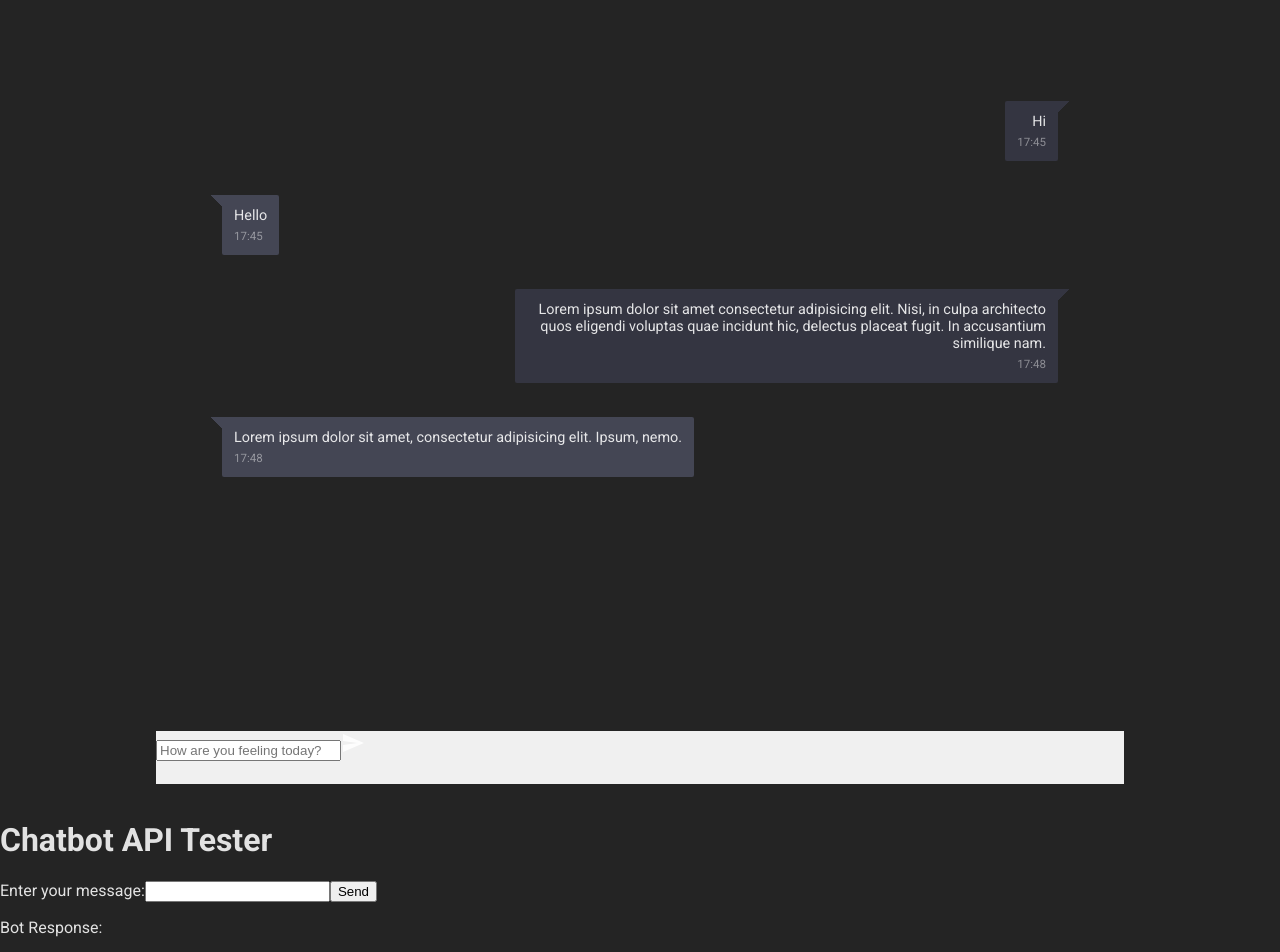
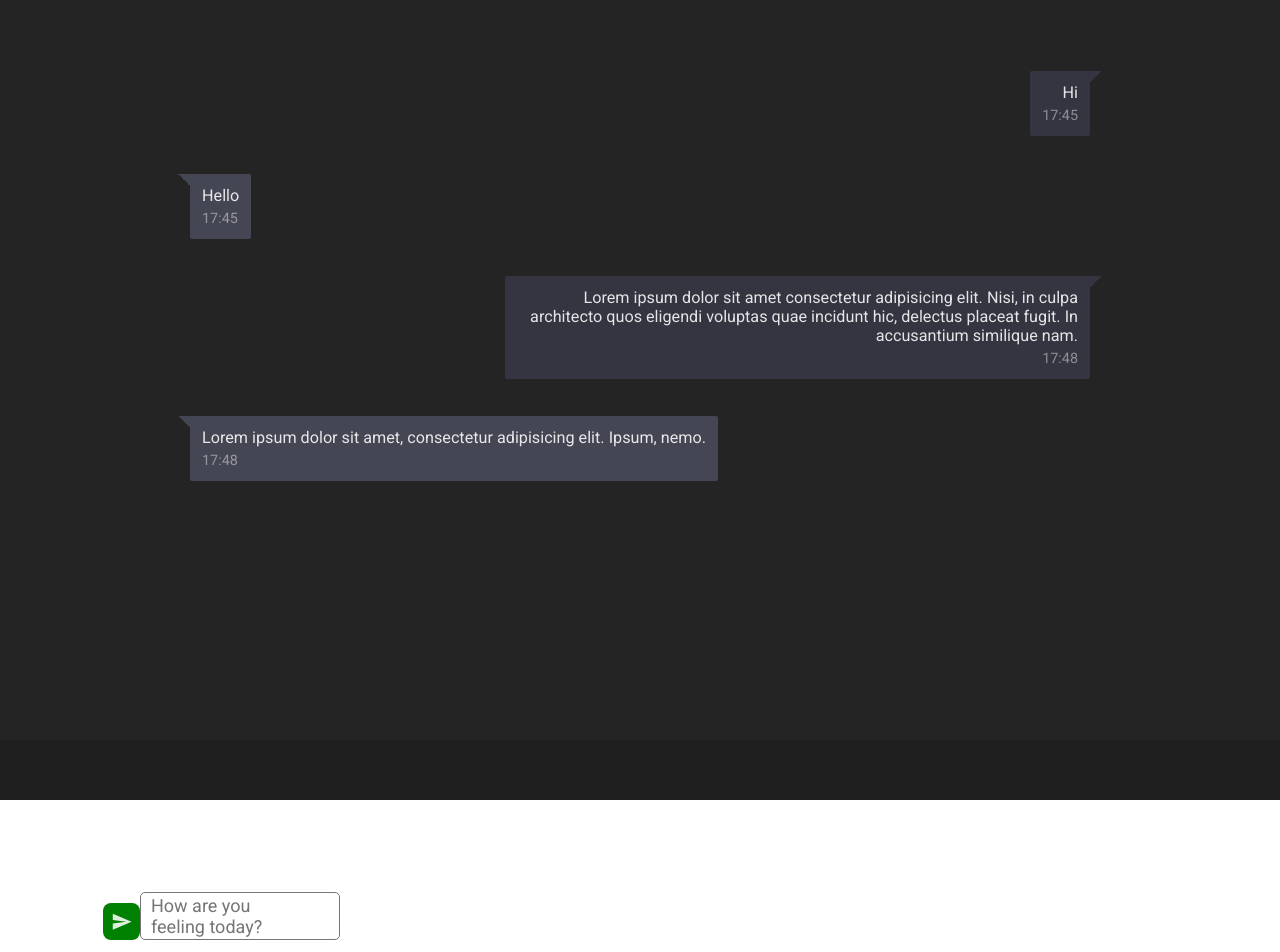
Before and after one commit to ChinmayBarik214/MedGPT, a React (Vite) app in the folder test-world/: page / in a window 1280 px wide. Shown: the top 952 px of the page. Built offline with nearby package versions, Linux system fonts and the light colour scheme.

Commit message:
Made up growing textarea

```diff
--- a/test-world/src/App.css
+++ b/test-world/src/App.css
@@ -10,7 +10,6 @@
     flex-direction: column;
     width: 100%;
     max-width: 1000px;
-    height: 100vh;
+    height: calc(100vh - 60px);
     margin: 0 auto;
-    padding: 1rem;
 }
--- a/test-world/src/App.jsx
+++ b/test-world/src/App.jsx
@@ -4,69 +4,13 @@ import ChatWindow from './ChatWindow';
 import InputBox from './InputBox';
 
 function App() {
-  const [userMessage, setUserMessage] = useState('');
-  const [botResponse, setBotResponse] = useState('');
-  const [conversation, setConversation] = useState([]);
-
-  const sendMessage = async () => {
-    const response = await fetch('http://localhost:8080/api/message', {
-      method: 'POST',
-      headers: {
-        'Content-Type': 'application/json',
-      },
-      body: JSON.stringify({ message: userMessage }),
-    });
-
-    const responseData = await response.json();
-
-    // Update bot response and conversation history
-    setBotResponse(responseData.botResponse);
-    setConversation([...conversation, { user: userMessage, bot: responseData.botResponse }]);
-
-    // Clear the user message input
-    setUserMessage('');
-  };
-
-  const loadConversation = async () => {
-    const response = await fetch('http://localhost:8080/api/conversation');
-    const conversationData = await response.json();
-    setConversation(conversationData.conversation);
-  };
-
   return (
     <div className="App">
       {/* Make a header with the option to switch between light and dark mode */}
       <div className='msgs-container'>
       <ChatWindow />
+      </div>
       <InputBox />
-      </div>
-      <h1>Chatbot API Tester</h1>
-
-      <div>
-        <label htmlFor="userMessage">Enter your message:</label>
-        <input
-          type="text"
-          id="userMessage"
-          value={userMessage}
-          onChange={(e) => setUserMessage(e.target.value)}
-        />
-        <button onClick={sendMessage}>Send</button>
-      </div>
-
-      <div>
-        <p>Bot Response: {botResponse}</p>
-      </div>
-
-      <div>
-        <h2>Conversation History</h2>
-        <ul>
-          {conversation.map((item, index) => (
-            <li key={index}>User: {item.user} | Bot: {item.bot}</li>
-          ))}
-        </ul>
-      </div>
-
-      <button onClick={loadConversation}>Load Conversation History</button>
     </div>
   );
 }
--- a/test-world/src/ChatWindow.css
+++ b/test-world/src/ChatWindow.css
@@ -5,9 +5,11 @@
 .chat-box {
     position: relative;
     width: 100%;
-    height: calc(100% - 60px);
+    height: 100%;
     padding: 50px;
-    overflow-y: auto; /* gives this a separate scrollbar*/
+    overflow: hidden;
+    /* gives this a separate scrollbar*/
+    /* overflow-y: auto;  */
 }
 .msg {
     position: relative;
@@ -23,7 +25,7 @@
     padding: 12px;
     background-color: var(--color-user-msg);
     border-radius: 2px;
-    font-size: 0.9em;
+    font-size: 0.9rem;
 }
 .msg p::before {
     content: '';
@@ -37,7 +39,7 @@
 .msg p span {
     display: block;
     margin-top: 5px;
-    font-size: 0.8em;
+    font-size: 0.8rem;
     opacity: 0.5;
 }
 .user-msg {
--- a/test-world/src/InputBox.css
+++ b/test-world/src/InputBox.css
@@ -1,6 +1,50 @@
-.chat-input {
-    position: relative;
+.input-area {
+    display: flex;
+    justify-content: center;
     width: 100%;
     height: 60px;
-    background-color: #f0f0f0;
+    background-color: var(--color-input-bg);
 }
+@media (max-width: 1000px) {
+    .input-area {
+        padding: 0 10px;
+    }
+}
+.input-container {
+    display: flex;
+    align-items: center;
+    max-width: 1000px;
+    width: 100%;
+    position: relative;
+    height:200px;
+}
+.input-container .send-btn {
+    cursor: pointer;
+    font-size: 37.5px;
+    background-color: var(--color-send-btn-bg);
+    align-self: flex-end;
+    margin-left: calc(-37.5px);
+    border-radius: 8px;
+    padding: 8px;
+}
+#texttype {
+    width:200px;
+    position: absolute;
+    bottom:0;
+}
+.input-container .textarea {
+    display: flex;
+    align-items: center;
+    background-color: white;
+    padding-right: 37.5px;
+    padding-left: 10px;
+    width: 100%;
+    outline: none;
+    border-radius: 5px;
+    font-size: 1rem;
+    font-family: inherit;
+    color: var(--color-input);
+    width: 100%;
+    min-height: 1rem;
+    resize: none;
+}
--- a/test-world/src/InputBox.jsx
+++ b/test-world/src/InputBox.jsx
@@ -1,13 +1,38 @@
-import React from 'react'
+import React, { useRef, useState } from 'react';
 import './InputBox.css';
 import SendIcon from '@mui/icons-material/Send';
 
+
 function InputBox() {
-  return (
-    <div className='chat-input'>
+    const textareaRef = useRef(null);
+    const [textareaHeight, setTextareaHeight] = useState('auto');
+
+    const handleTextareaChange = () => {
+        const textarea = textareaRef.current;
+        if (textarea) {
+            textarea.style.height = 'auto';
+            textarea.style.height = textarea.scrollHeight + 'px';
+            setTextareaHeight(textarea.style.height);
+        }
+    };
+    // document.getElementById('texttype').addEventListener('keyup', function () {
+    //     this.style.height = 0;
+    //     this.style.height = this.scrollHeight + 'px';
+    // }, false)
+    return (
+    <div className='input-area'>
         {/* Chat input */}
-        <input type='text' placeholder='How are you feeling today?'></input>
-        <SendIcon />
+        <div className='input-container'>
+        <textarea
+            ref={textareaRef}
+            placeholder='How are you feeling today?'
+            className='textarea'
+            id="texttype"
+            style={{ height: textareaHeight }}
+            onChange={handleTextareaChange}
+        />
+        <SendIcon className='send-btn' />
+        </div>
     </div>
   )
 }
--- a/test-world/src/index.css
+++ b/test-world/src/index.css
@@ -1,9 +1,13 @@
 :root {
+    font-size: 18px;
     /* Dark mode */
     --color-gpt-msg: #444654;
     --color-user-msg: #343541;
     --color-bg: #242424;
+    --color-input-bg: #1f1f1f;
     --color-font: rgba(255, 255, 255, 0.87);
+    --color-send-btn-bg: green;
+    --color-input: #51585c;
     /* Light mode */
     --light-color-font: #213547;
     --light-color-bg: #ffffff;
```
Also changed, not shown: test-world/src/ApiTester.jsx (added, +65 -0 lines).
